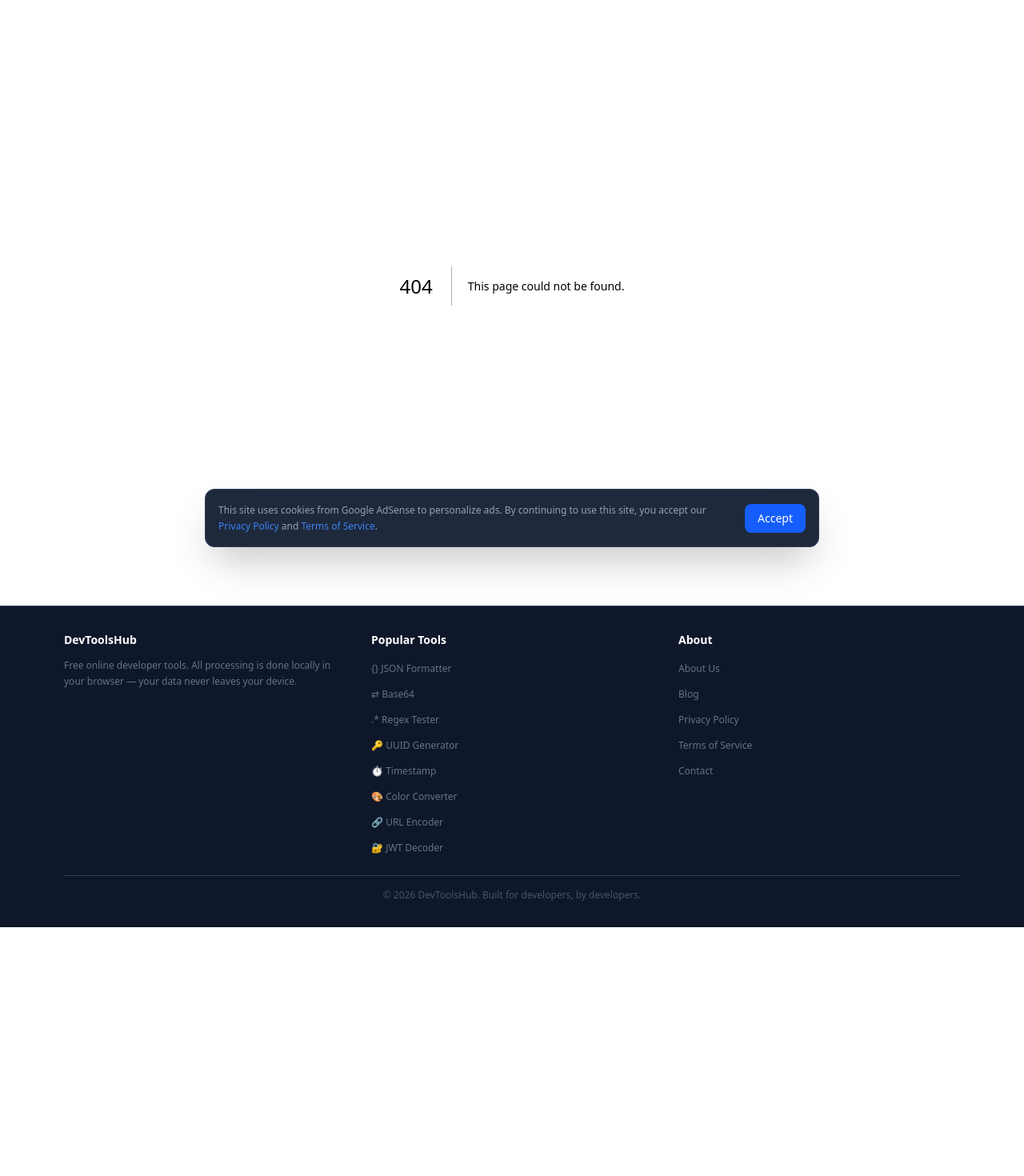
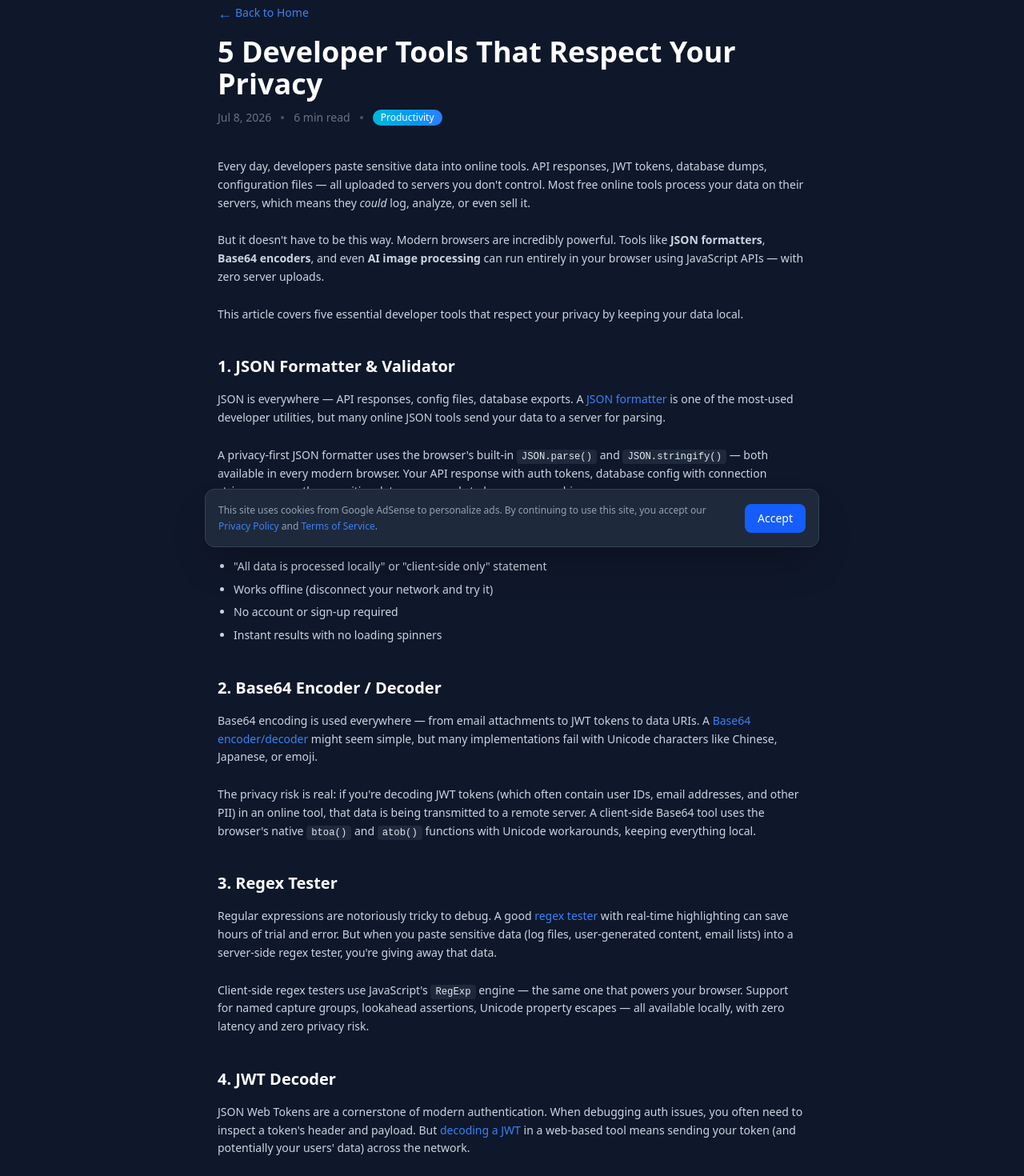
Before and after one commit to kingfujing/devtoolshub, a Next.js app: page /blog/privacy-first-dev-tools in a window 1280 px wide. Before the commit this address had no page. Shown: the part 100-1570 px from the top of the page at 80% size. Before the commit the page ends 1259 px from the top, so only its background shows below. Built offline with nearby package versions, Linux system fonts and the light colour scheme.

Commit message:
feat: add privacy-first dev tools blog post for Dev.to cross-posting

```diff
--- a/src/app/blog/page.tsx
+++ b/src/app/blog/page.tsx
@@ -13,6 +13,15 @@ export const metadata: Metadata = {
 };
 
 const ARTICLES = [
+  {
+    title: "5 Developer Tools That Respect Your Privacy",
+    desc: "Discover privacy-first developer tools that run entirely in your browser — no server uploads, no data collection, no tracking.",
+    href: "/blog/privacy-first-dev-tools",
+    tag: "Productivity",
+    date: "Jul 8, 2026",
+    readTime: "6 min",
+    color: "from-cyan-500 to-blue-500",
+  },
   {
     title: "UUID v4 vs UUID v7: Which One Should You Use?",
     desc: "Compare random vs time-ordered UUIDs, database index performance, and when to choose each version for your project.",
--- /dev/null
+++ b/src/app/blog/privacy-first-dev-tools/page.tsx
@@ -0,0 +1,120 @@
+import type { Metadata } from "next";
+import Link from "next/link";
+
+export const metadata: Metadata = {
+  title: "5 Developer Tools That Respect Your Privacy | DevToolsHub",
+  description: "Discover developer tools that run entirely in your browser — no server uploads, no data collection, no tracking. Privacy-first tools for modern developers.",
+  openGraph: {
+    title: "5 Developer Tools That Respect Your Privacy",
+    description: "Tools that respect your data. No uploads, no tracking, no servers.",
+    type: "article",
+  },
+};
+
+export default function PrivacyFirstDevTools() {
+  return (
+    <article className="max-w-3xl mx-auto px-4 py-12">
+      <div className="mb-10">
+        <Link href="/" className="text-sm text-[#3b82f6] hover:text-blue-300 transition-colors inline-flex items-center gap-1">
+          <span className="text-lg leading-none">←</span> Back to Home
+        </Link>
+        <h1 className="text-3xl md:text-4xl font-bold text-white mt-4 mb-3">
+          5 Developer Tools That Respect Your Privacy
+        </h1>
+        <div className="flex items-center gap-3 text-sm text-[#64748b]">
+          <span>Jul 8, 2026</span>
+          <span className="w-1 h-1 rounded-full bg-[#475569]"></span>
+          <span>6 min read</span>
+          <span className="w-1 h-1 rounded-full bg-[#475569]"></span>
+          <span className="text-[#3b82f6] text-xs font-medium px-2.5 py-0.5 rounded-full bg-gradient-to-r from-cyan-500 to-blue-500 text-white">Productivity</span>
+        </div>
+      </div>
+
+      <div className="prose-content space-y-6 text-[#cbd5e1] leading-relaxed text-sm">
+        <p>
+          Every day, developers paste sensitive data into online tools. API responses, JWT tokens, database dumps, configuration files — all uploaded to servers you don't control. Most free online tools process your data on their servers, which means they <em>could</em> log, analyze, or even sell it.
+        </p>
+
+        <p>
+          But it doesn't have to be this way. Modern browsers are incredibly powerful. Tools like <strong>JSON formatters</strong>, <strong>Base64 encoders</strong>, and even <strong>AI image processing</strong> can run entirely in your browser using JavaScript APIs — with zero server uploads.
+        </p>
+
+        <p>
+          This article covers five essential developer tools that respect your privacy by keeping your data local.
+        </p>
+
+        <h2 className="text-xl font-semibold text-white mt-10 mb-4">1. JSON Formatter & Validator</h2>
+        <p>
+          JSON is everywhere — API responses, config files, database exports. A <Link href="/tools/json-formatter" className="text-[#3b82f6] hover:text-blue-300">JSON formatter</Link> is one of the most-used developer utilities, but many online JSON tools send your data to a server for parsing.
+        </p>
+        <p>
+          A privacy-first JSON formatter uses the browser's built-in <code className="text-[#e2e8f0] bg-[#1e293b] px-1.5 py-0.5 rounded text-xs">JSON.parse()</code> and <code className="text-[#e2e8f0] bg-[#1e293b] px-1.5 py-0.5 rounded text-xs">JSON.stringify()</code> — both available in every modern browser. Your API response with auth tokens, database config with connection strings, or any other sensitive data never needs to leave your machine.
+        </p>
+        <p>
+          Look for these signs of a privacy-respecting JSON tool:
+        </p>
+        <ul className="list-disc pl-5 space-y-1.5">
+          <li>"All data is processed locally" or "client-side only" statement</li>
+          <li>Works offline (disconnect your network and try it)</li>
+          <li>No account or sign-up required</li>
+          <li>Instant results with no loading spinners</li>
+        </ul>
+
+        <h2 className="text-xl font-semibold text-white mt-10 mb-4">2. Base64 Encoder / Decoder</h2>
+        <p>
+          Base64 encoding is used everywhere — from email attachments to JWT tokens to data URIs. A <Link href="/tools/base64" className="text-[#3b82f6] hover:text-blue-300">Base64 encoder/decoder</Link> might seem simple, but many implementations fail with Unicode characters like Chinese, Japanese, or emoji.
+        </p>
+        <p>
+          The privacy risk is real: if you're decoding JWT tokens (which often contain user IDs, email addresses, and other PII) in an online tool, that data is being transmitted to a remote server. A client-side Base64 tool uses the browser's native <code className="text-[#e2e8f0] bg-[#1e293b] px-1.5 py-0.5 rounded text-xs">btoa()</code> and <code className="text-[#e2e8f0] bg-[#1e293b] px-1.5 py-0.5 rounded text-xs">atob()</code> functions with Unicode workarounds, keeping everything local.
+        </p>
+
+        <h2 className="text-xl font-semibold text-white mt-10 mb-4">3. Regex Tester</h2>
+        <p>
+          Regular expressions are notoriously tricky to debug. A good <Link href="/tools/regex-tester" className="text-[#3b82f6] hover:text-blue-300">regex tester</Link> with real-time highlighting can save hours of trial and error. But when you paste sensitive data (log files, user-generated content, email lists) into a server-side regex tester, you're giving away that data.
+        </p>
+        <p>
+          Client-side regex testers use JavaScript's <code className="text-[#e2e8f0] bg-[#1e293b] px-1.5 py-0.5 rounded text-xs">RegExp</code> engine — the same one that powers your browser. Support for named capture groups, lookahead assertions, Unicode property escapes — all available locally, with zero latency and zero privacy risk.
+        </p>
+
+        <h2 className="text-xl font-semibold text-white mt-10 mb-4">4. JWT Decoder</h2>
+        <p>
+          JSON Web Tokens are a cornerstone of modern authentication. When debugging auth issues, you often need to inspect a token's header and payload. But <Link href="/tools/jwt-decoder" className="text-[#3b82f6] hover:text-blue-300">decoding a JWT</Link> in a web-based tool means sending your token (and potentially your users' data) across the network.
+        </p>
+        <p>
+          A client-side JWT decoder simply base64-decodes the three parts of the token right in your browser. No signature verification (which would require the server's secret — a huge security risk), just pure decoding. The tool can show you the expiration time, issuer, and all custom claims without any data leaving your machine.
+        </p>
+
+        <h2 className="text-xl font-semibold text-white mt-10 mb-4">5. AI ID Photo Maker</h2>
+        <p>
+          This one might surprise you. An <Link href="/tools/ai-id-photo" className="text-[#3b82f6] hover:text-blue-300">AI-powered ID photo maker</Link> that runs <em>entirely in your browser</em>? Yes, it's possible. Using ONNX Runtime Web, the AI model for background removal runs locally via WebAssembly — your photo never leaves your device.
+        </p>
+        <p>
+          Compare this to typical "free" ID photo websites, which require you to upload your photo to their servers. Who knows what happens to that photo after you upload it? A local AI gives you the same result — professional background removal and standard sizes (1-inch, 2-inch) — with complete privacy.
+        </p>
+
+        <h2 className="text-xl font-semibold text-white mt-10 mb-4">How to Check If a Tool Respects Your Privacy</h2>
+        <p>Here's a quick checklist:</p>
+        <ul className="list-disc pl-5 space-y-1.5">
+          <li><strong>Disconnect your internet</strong> — does the tool still work? If yes, it's fully client-side.</li>
+          <li><strong>Check the browser's Network tab</strong> — are there any API calls when you use the tool?</li>
+          <li><strong>Look for privacy statements</strong> — does the site explicitly say data stays local?</li>
+          <li><strong>Check the source</strong> — many open-source tools are fully transparent about their processing.</li>
+        </ul>
+        <p>
+          Most online developer tools don't <em>need</em> to send your data anywhere. Between JavaScript's built-in APIs and modern WebAssembly, anything from JSON parsing to AI image processing can run locally. The next time you need a quick developer tool, choose one that keeps your data where it belongs — on your machine.
+        </p>
+
+        <div className="mt-10 pt-6 border-t border-[#334155]">
+          <p className="text-xs text-[#64748b]">
+            <strong>Related Tools:</strong>{" "}
+            <a href="/tools/json-formatter" className="text-[#3b82f6] hover:text-blue-300">JSON Formatter</a>{" | "}
+            <a href="/tools/base64" className="text-[#3b82f6] hover:text-blue-300">Base64 Encoder/Decode</a>{" | "}
+            <a href="/tools/regex-tester" className="text-[#3b82f6] hover:text-blue-300">Regex Tester</a>{" | "}
+            <a href="/tools/jwt-decoder" className="text-[#3b82f6] hover:text-blue-300">JWT Decoder</a>{" | "}
+            <a href="/tools/ai-id-photo" className="text-[#3b82f6] hover:text-blue-300">AI ID Photo Maker</a>
+          </p>
+        </div>
+      </div>
+    </article>
+  );
+}
--- a/src/app/page.tsx
+++ b/src/app/page.tsx
@@ -2,6 +2,15 @@ import Link from "next/link";
 import AdSlot from "@/components/AdSlot";
 
 const ARTICLES = [
+  {
+    title: "5 Developer Tools That Respect Your Privacy",
+    desc: "Discover privacy-first developer tools that run entirely in your browser — no server uploads, no data collection, no tracking.",
+    href: "/blog/privacy-first-dev-tools",
+    tag: "Productivity",
+    date: "Jul 8, 2026",
+    readTime: "6 min",
+    color: "from-cyan-500 to-blue-500",
+  },
   {
     title: "UUID v4 vs UUID v7: Which One Should You Use?",
     desc: "Compare random vs time-ordered UUIDs, database index performance, and when to choose each for your project.",
--- a/src/app/sitemap.ts
+++ b/src/app/sitemap.ts
@@ -9,6 +9,7 @@ export default function sitemap(): MetadataRoute.Sitemap {
     { url: `${baseUrl}/privacy`, lastModified: new Date(), changeFrequency: "monthly", priority: 0.3 },
     { url: `${baseUrl}/terms`, lastModified: new Date(), changeFrequency: "monthly", priority: 0.3 },
     { url: `${baseUrl}/blog`, lastModified: new Date(), changeFrequency: "weekly", priority: 0.7 },
+    { url: `${baseUrl}/blog/privacy-first-dev-tools`, lastModified: new Date(), changeFrequency: "monthly", priority: 0.6 },
     { url: `${baseUrl}/blog/uuid-v4-vs-v7`, lastModified: new Date(), changeFrequency: "monthly", priority: 0.6 },
     { url: `${baseUrl}/blog/jwt-decoder-guide`, lastModified: new Date(), changeFrequency: "monthly", priority: 0.6 },
     { url: `${baseUrl}/blog/timestamp-cheat-sheet`, lastModified: new Date(), changeFrequency: "monthly", priority: 0.6 },
```
